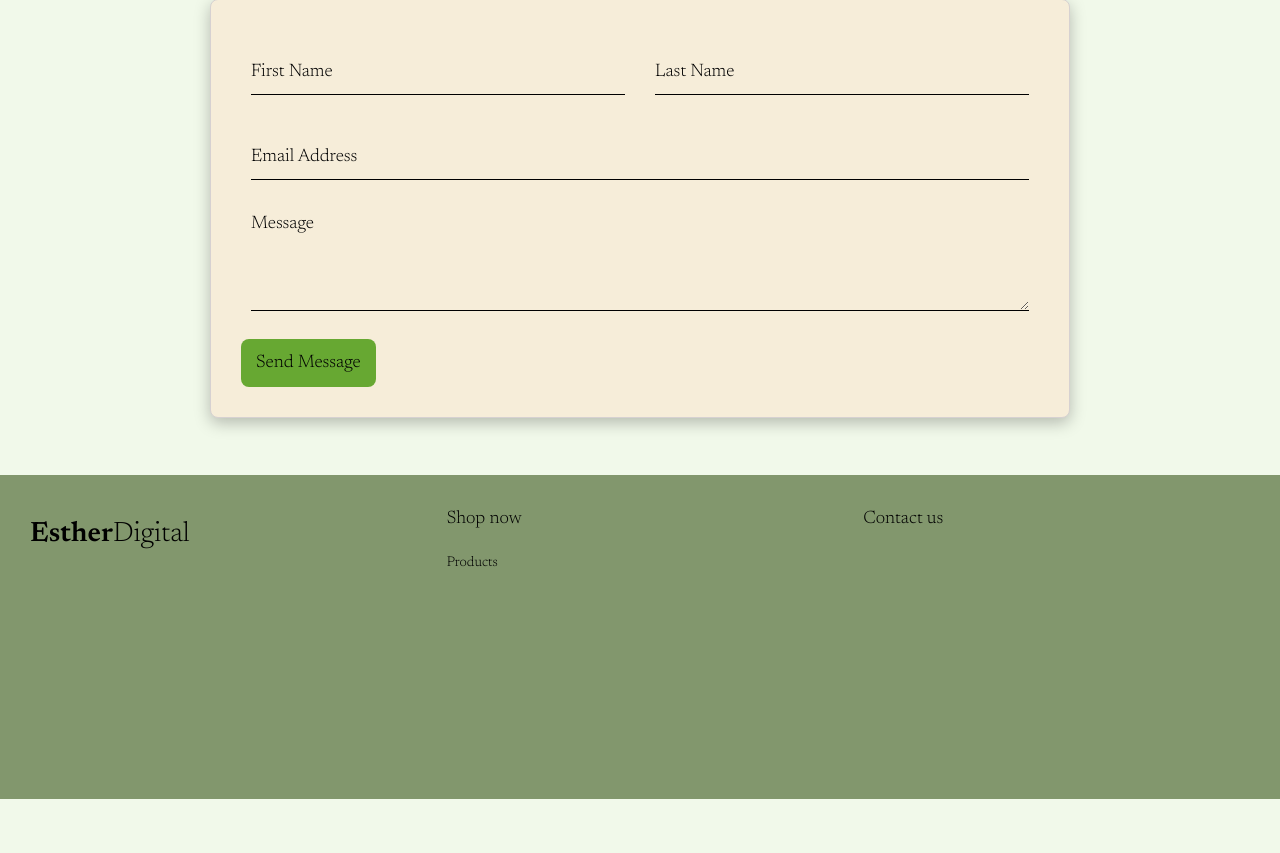
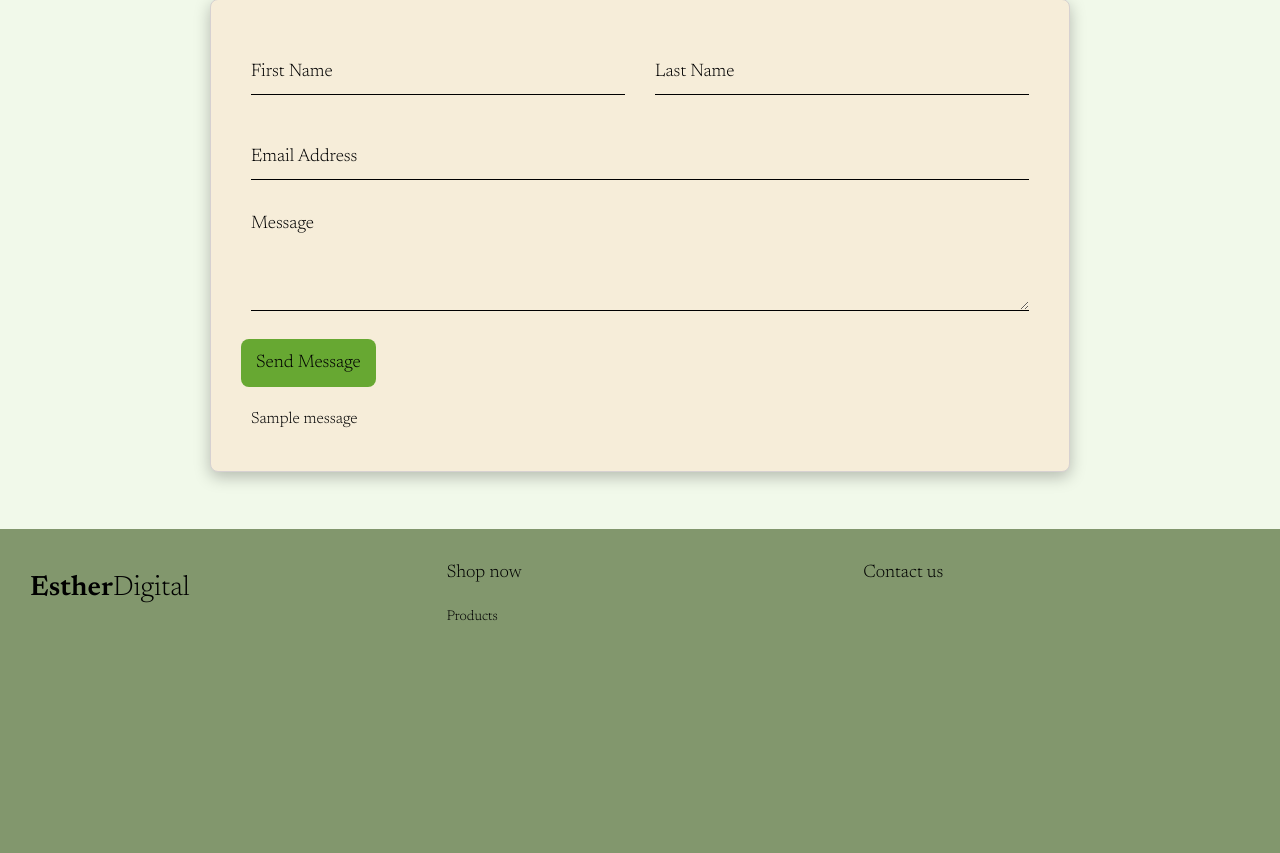
Before and after one commit to Nalyaham/EstherDigital, a Django app: template EstherDigital/esther_digital/templates/esther_digital/contact.html in a window 1280 px wide. Shown: the part 280-1133 px from the top of the page. Before the commit the page ends 1079 px from the top, so only its background shows below. Run offline with Django 5.2, Linux system fonts and the light colour scheme; the template is opened without the code that fills it: values that come from a table or form of the project are taken from there, others are empty; one stand-in notice (Sample message) is shown; some libraries are stand-ins or nearby versions.

Commit message:
included the contact views, url and forms

```diff
--- a/EstherDigital/esther_digital/admin.py
+++ b/EstherDigital/esther_digital/admin.py
@@ -1,6 +1,6 @@
 from django.contrib import admin
-from .models import Product, ProductFile, ContactMessage
+from .models import Product, ProductFile, ContactMessage, ContactMessage
 
+admin.site.register(ContactMessage)
 admin.site.register(Product)
 admin.site.register(ProductFile)
-admin.site.register(ContactMessage)
--- a/EstherDigital/esther_digital/static/esther_digital/script.js
+++ b/EstherDigital/esther_digital/static/esther_digital/script.js
@@ -4,7 +4,7 @@
 const ALL_LINKS = {
   products: ['Products', '/products/'],
   about: ['About us', '/#about-us'],
-  contact: ['Contact us', 'contact.html']
+  contact: ['Contact us', '/contact_us/']
 };
 const navKeys = (document.body.dataset.nav || 'products,about,contact').split(',');
 const LINKS = navKeys.map(k => ALL_LINKS[k.trim()]).filter(Boolean);
@@ -30,7 +30,7 @@ document.getElementById('site-footer').outerHTML = `
     <a href="/products/" class="text-sm hover:underline hover:underline-offset-4">Products</a>
   </div>
   <div class="flex flex-col items-center gap-5 p-2.5 md:items-start">
-    <a href="contact.html" class="text-base font-light hover:underline hover:underline-offset-4 md:text-lg">Contact us</a>
+    <a href="/contact_us/" class="text-base font-light hover:underline hover:underline-offset-4 md:text-lg">Contact us</a>
   </div>
 </footer>`;
 
@@ -54,13 +54,6 @@ document.addEventListener('click', e => { if (!header.contains(e.target)) setMen
 document.addEventListener('keydown', e => { if (e.key === 'Escape') setMenu(false, true); });
 window.matchMedia('(min-width: 768px)').addEventListener('change', () => setMenu(false));
 
-/* Contact form (no message service connected yet) */
-const form = document.getElementById('contact-form');
-if (form) form.addEventListener('submit', e => {
-  e.preventDefault();
-  document.getElementById('form-notice').classList.remove('hidden');
-});
-
 /* Purchase dialog */
 const dialog = document.getElementById('purchase-dialog');
 if (dialog) {
--- a/EstherDigital/esther_digital/templates/esther_digital/contact.html
+++ b/EstherDigital/esther_digital/templates/esther_digital/contact.html
@@ -1,4 +1,5 @@
 <!DOCTYPE html>
+{% load static %}
 <html lang="en" class="scroll-smooth scroll-pt-5">
 <head>
 <meta charset="utf-8">
@@ -9,10 +10,10 @@
 <meta property="og:description" content="Contact Esther Digital with your questions or comments about our digital guides and ebooks.">
 <meta property="og:type" content="website">
 <meta name="twitter:card" content="summary_large_image">
-<link rel="stylesheet" href="fonts.css">
+<link rel="stylesheet" href="{% static 'esther_digital/fonts.css' %}">
 <script src="https://cdn.tailwindcss.com/3.4.17"></script>
-<script src="tailwind-config.js"></script>
-<script defer src="script.js"></script>
+<script src="{% static 'esther_digital/tailwind-config.js' %}"></script>
+<script defer src="{% static 'esther_digital/script.js' %}"></script>
 </head>
 <body data-nav = "products" class="min-h-screen flex flex-col bg-page font-serif font-light text-black">
 <div id="site-header"></div>
@@ -21,10 +22,11 @@
     <h1 class="text-2xl font-semibold leading-[1.2] md:text-[2rem]">Contact Us</h1>
     <p class="max-w-[350px] text-base leading-normal md:max-w-none md:text-lg">Have any questions or comments? Use this form to contact me at any time.</p>
   </div>
-  <form id="contact-form" class="flex w-full max-w-[331px] flex-col gap-2.5 rounded-lg border border-field bg-sand p-[30px] shadow-form max-[350px]:p-5 md:max-w-[860px]">
+  <form method="post"  id="contact-form" class="flex w-full max-w-[331px] flex-col gap-2.5 rounded-lg border border-field bg-sand p-[30px] shadow-form max-[350px]:p-5 md:max-w-[860px]">
+    {% csrf_token %}
     <div class="grid grid-cols-2 gap-2.5 py-2.5">
-      <div class="min-w-0 md:p-2.5"><input name="firstName" placeholder="First Name" aria-label="First Name" autocomplete="given-name" required class="w-full min-w-0 rounded-none border-0 border-b border-black bg-transparent py-2 text-base font-light text-ellipsis outline-none placeholder:text-black placeholder:opacity-100 focus:border-b-2 focus:border-brand md:text-lg"></div>
-      <div class="min-w-0 md:p-2.5"><input name="lastName" placeholder="Last Name" aria-label="Last Name" autocomplete="family-name" required class="w-full min-w-0 rounded-none border-0 border-b border-black bg-transparent py-2 text-base font-light text-ellipsis outline-none placeholder:text-black placeholder:opacity-100 focus:border-b-2 focus:border-brand md:text-lg"></div>
+      <div class="min-w-0 md:p-2.5"><input name="first_name" placeholder="First Name" aria-label="First Name" autocomplete="given-name" required class="w-full min-w-0 rounded-none border-0 border-b border-black bg-transparent py-2 text-base font-light text-ellipsis outline-none placeholder:text-black placeholder:opacity-100 focus:border-b-2 focus:border-brand md:text-lg"></div>
+      <div class="min-w-0 md:p-2.5"><input name="last_name" placeholder="Last Name" aria-label="Last Name" autocomplete="family-name" required class="w-full min-w-0 rounded-none border-0 border-b border-black bg-transparent py-2 text-base font-light text-ellipsis outline-none placeholder:text-black placeholder:opacity-100 focus:border-b-2 focus:border-brand md:text-lg"></div>
     </div>
     <div class="p-2.5"><input type="email" name="email" placeholder="Email Address" aria-label="Email Address" autocomplete="email" required class="w-full min-w-0 rounded-none border-0 border-b border-black bg-transparent py-2 text-base font-light text-ellipsis outline-none placeholder:text-black placeholder:opacity-100 focus:border-b-2 focus:border-brand md:text-lg"></div>
     <div class="p-2.5">
@@ -32,7 +34,8 @@
       <textarea id="message" name="message" required class="w-full min-w-0 rounded-none border-0 border-b border-black bg-transparent py-2 text-base font-light text-ellipsis outline-none placeholder:text-black placeholder:opacity-100 focus:border-b-2 focus:border-brand md:text-lg min-h-[70px] resize-y"></textarea>
     </div>
     <button type="submit" class="inline-flex min-h-[42px] cursor-pointer items-center justify-center gap-2.5 rounded-lg bg-brand px-[15px] py-2.5 text-lg font-light transition hover:brightness-95 self-start">Send Message</button>
-    <p id="form-notice" role="status" class="hidden p-2.5 text-base leading-[1.4] md:text-lg">Message delivery is not connected yet. Your message has not been sent.</p>
+    {% for m in messages %}<p role="status" class="p-2.5 text-base">{{ m }}</p>{% endfor %}
+    {% if form.errors %}<p role="alert" class="p-2.5 text-base">Please check your details and try again.</p>{% endif %}
   </form>
 </main>
 <div id="site-footer"></div>
--- a/EstherDigital/esther_digital/urls.py
+++ b/EstherDigital/esther_digital/urls.py
@@ -4,5 +4,6 @@ from . import views
 urlpatterns = [
     path("", views.home, name="home"),
     path("products/", views.products_list, name="product_list"),
-    path("product/<slug:slug>/", views.product_detail, name="product_detail")
+    path("product/<slug:slug>/", views.product_detail, name="product_detail"),
+    path("contact_us/", views.contact, name="contact_us")
 ]
```
Also changed, not shown: EstherDigital/esther_digital/views.py (+14 -1 lines), EstherDigital/db.sqlite3, 1 other file.
